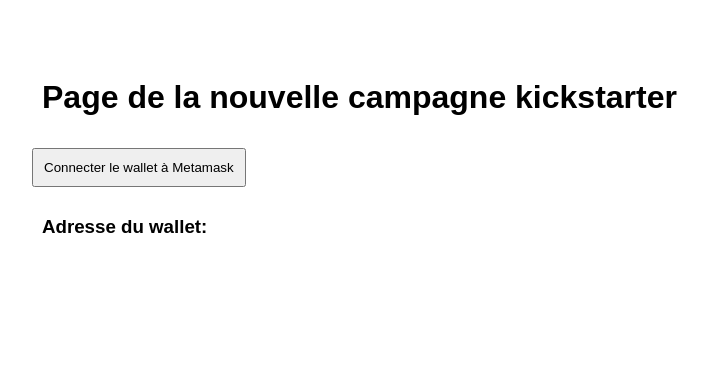
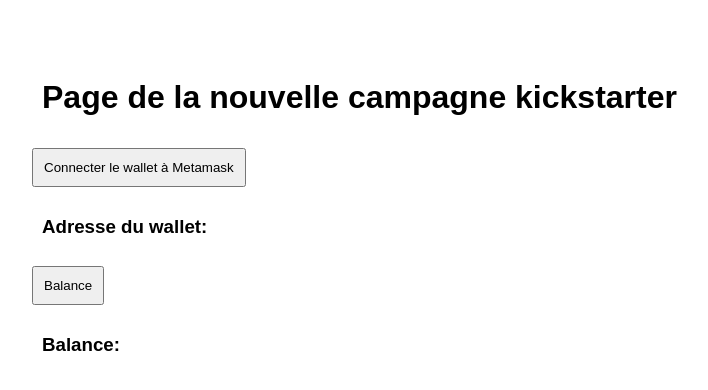
Before and after one commit to clement-crn/exercices_solidity, a Next.js app in the folder cryptochad/: page /show in a window 1280 px wide. Shown: the top 390 px of the page, without its empty margins (16-724 px from the left). Built offline with nearby package versions, Linux system fonts and the light colour scheme.

Commit message:
ajout balance

```diff
--- a/cryptochad/pages/_app.js
+++ b/cryptochad/pages/_app.js
@@ -6,24 +6,32 @@
 /* Cette page:
 -se connecte à metamask
 -affiche le compte concerné via ethers.js
+-affiche la balance du compte metamask
 
 
 */
 
 export default () => {
     const [walletAddress, setWalletAddress] = useState("");
+    const [balance, setBalance] = useState("");
+
+
+
+
+
     async function requestAccount() {
-        console.log("Requesting account...");
+        console.log("Demande du compte...");
 
-        // ❌ Check if Meta Mask Extension exists
+        // vérifie si metamask existe sur le browser
         if (window.ethereum) {
-            console.log("detected");
+            console.log("détecté");
 
             try {
                 const accounts = await window.ethereum.request({
                     method: "eth_requestAccounts",
                 });
                 setWalletAddress(accounts[0]);
+
             } catch (error) {
                 console.log("Error connecting...");
             }
@@ -40,14 +48,27 @@
         }
     }
 
+    const getBalance = async (address) => {
+        const provider = new ethers.providers.Web3Provider(window.ethereum);
+        const balance = await provider.getBalance(walletAddress);
+        const balanceInEth = ethers.utils.formatEther(balance);
+        console.log(balanceInEth);
+        setBalance(balanceInEth);
+    }
+
     return (
         <div>
             <h1>Page de la nouvelle campagne kickstarter</h1>
             <button onClick={requestAccount}>
                 Connecter le wallet à Metamask
             </button>
+            <h3>Adresse du wallet: {walletAddress}</h3>
 
-            <h3>Adresse du wallet: {walletAddress}</h3>
+
+            <button onClick={getBalance}>Balance</button>
+            <h3>Balance: {balance}</h3>
+
+
         </div>
     );
 };
```
